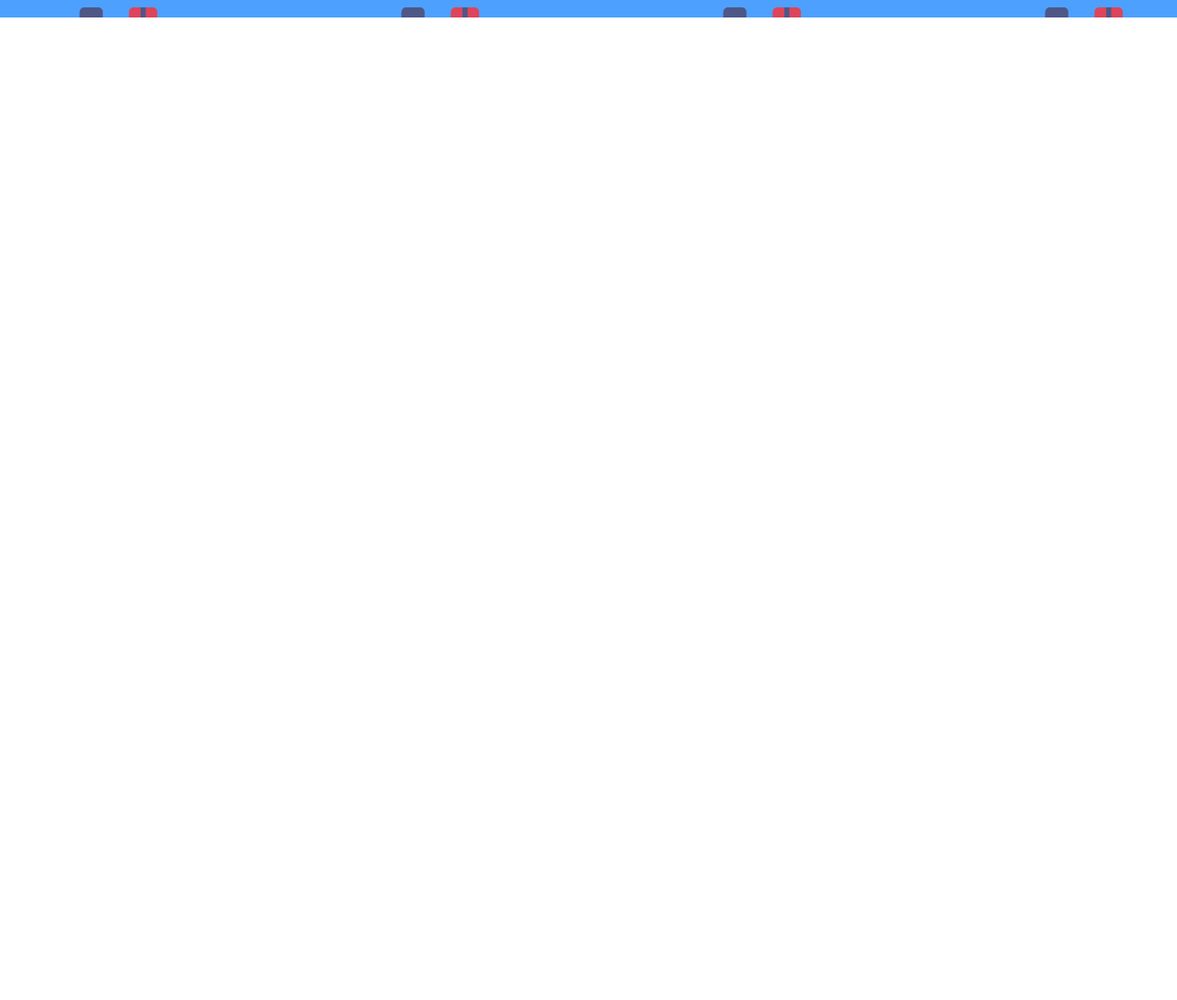
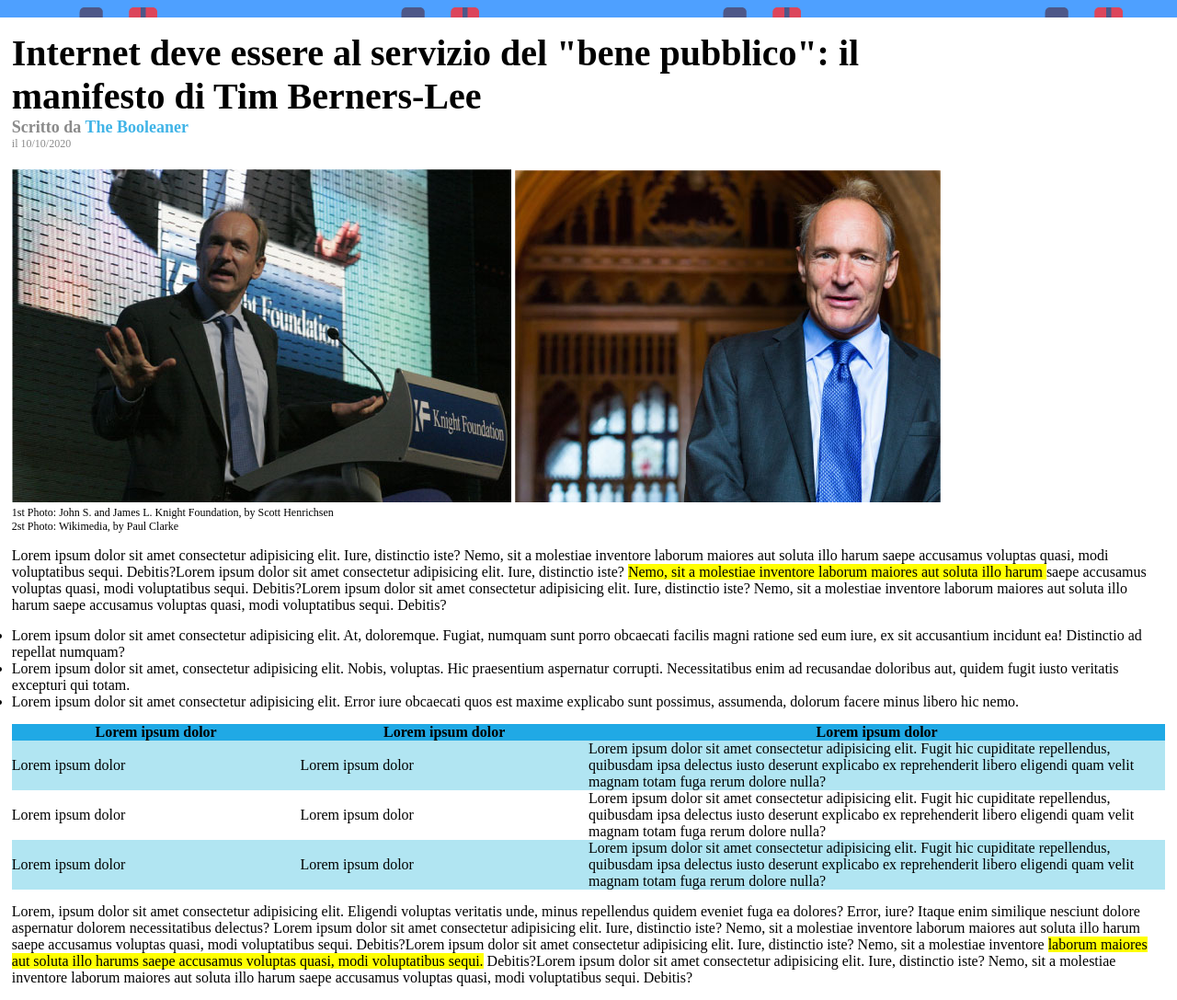
Before and after one commit to MichaelScarantino/html-css-booleaner, a plain HTML site: page index.html in a window 1280 px wide. Shown: the part 106-1193 px from the top of the page at 92% size. Before the commit the page ends 800 px from the top, so only its background shows below. Drawn offline with Linux system fonts and the light colour scheme.

Commit message:
finish main

```diff
--- a/css/style.css
+++ b/css/style.css
@@ -9,13 +9,73 @@ header {
     background-image: url(../img/pattern.png);
 }
 
-.container img{
+
+.logo img{
     width: 200px;
     margin-top: 50px;
     margin-bottom: 20px;
+
 }
 
 .container{
     width: 98%;
     margin: auto;
 }
+
+.container h1{
+    font-size: 40px;
+    margin-top: 15px;
+}
+
+.writer-source{
+    font-size: 18px;
+    font-weight: 800;
+    color: #8a8a8a;
+}
+
+.writer-source span{
+    color: #41b4e7;
+}
+
+.writing-date{
+    font-size: 12px;
+    color: #8a8a8a;
+    margin-bottom: 20px;
+}
+
+.photo-description{
+    font-size: 12px;
+}
+
+.text-content{
+    margin-top: 15px;
+    margin-bottom: 15px;
+}
+
+.text-underline{
+    background-color: #ffff03;
+}
+
+.lorem-list{
+    margin-bottom: 15px;
+}
+
+table{
+    border-collapse: collapse;
+}
+
+.largest {
+    width: 50%;
+}
+
+thead{
+    background-color: #20a9e5;
+}
+
+.color-row{
+    background-color: #b1e5f2;
+}
+
+.text-content{
+    margin-bottom: 15px;
+}
--- a/index.html
+++ b/index.html
@@ -10,9 +10,12 @@
 <body>
     <!--HEADER-->
     <header>
+
     <!--img logo-->
         <div class="container">
-            <img src="img/logo.svg" alt="booleaner logo">
+            <div class="logo">
+                <img src="img/logo.svg" alt="booleaner logo">
+            </div>
         </div>
 
     </header>
@@ -21,6 +24,84 @@
     <!--MAIN-->
     <main>
 
+        <div class="container">
+
+            <h1>Internet deve essere al servizio del "bene pubblico": il <br> manifesto di Tim Berners-Lee</h1>
+
+     <!--writer source-->
+            <div class="writer-source">
+
+                Scritto da <span>The Booleaner</span>
+
+            </div>
+
+    <!--writing date-->
+            <div class="writing-date">
+
+                il 10/10/2020
+
+            </div>
+
+    <!--img tim-->
+            <div>
+                <img src="img/tim-1.jpg" alt="Tim at the Knight Foundation">
+                <img src="img/tim-2.jpg" alt="Tim's photo">
+            </div>
+
+    <!--photo description-->
+            <div class="photo-description">
+                1st Photo: John S. and James L. Knight Foundation, by Scott Henrichsen<br>
+                2st Photo: Wikimedia, by Paul Clarke
+            </div>
+
+    <!--text content-->
+            <div class="text-content">
+                <p>Lorem ipsum dolor sit amet consectetur adipisicing elit. Iure, distinctio iste? Nemo, sit a molestiae inventore laborum maiores aut soluta illo harum saepe accusamus voluptas quasi, modi voluptatibus sequi. Debitis?Lorem ipsum dolor sit amet consectetur adipisicing elit. Iure, distinctio iste? <span class="text-underline"> Nemo, sit a molestiae inventore laborum maiores aut soluta illo harum </span> saepe accusamus voluptas quasi, modi voluptatibus sequi. Debitis?Lorem ipsum dolor sit amet consectetur adipisicing elit. Iure, distinctio iste? Nemo, sit a molestiae inventore laborum maiores aut soluta illo harum saepe accusamus voluptas quasi, modi voluptatibus sequi. Debitis?</p>
+            </div>
+    <!--unordered list-->
+            <div class="lorem-list">
+                <ul>
+                    <li>Lorem ipsum dolor sit amet consectetur adipisicing elit. At, doloremque. Fugiat, numquam sunt porro obcaecati facilis magni ratione sed eum iure, ex sit accusantium incidunt ea! Distinctio ad repellat numquam?</li>
+                    <li>Lorem ipsum dolor sit amet, consectetur adipisicing elit. Nobis, voluptas. Hic praesentium aspernatur corrupti. Necessitatibus enim ad recusandae doloribus aut, quidem fugit iusto veritatis excepturi qui totam.</li>
+                    <li>Lorem ipsum dolor sit amet consectetur adipisicing elit. Error iure obcaecati quos est maxime explicabo sunt possimus, assumenda, dolorum facere minus libero hic nemo.</li>
+                </ul>
+            </div>
+
+    <!--table-->
+            <div>
+                <table>
+                    <thead>
+                        <tr>
+                            <th>Lorem ipsum dolor</th>
+                            <th>Lorem ipsum dolor</th>
+                            <th class="largest">Lorem ipsum dolor</th>
+                        </tr>
+                    </thead>
+                    <tbody>
+                        <tr class="color-row">
+                            <td>Lorem ipsum dolor</td>
+                            <td>Lorem ipsum dolor</td>
+                            <td>Lorem ipsum dolor sit amet consectetur adipisicing elit. Fugit hic cupiditate repellendus, quibusdam ipsa delectus iusto deserunt explicabo ex reprehenderit libero eligendi quam velit magnam totam fuga rerum dolore nulla?</td>
+                        </tr>
+                        <tr>
+                            <td>Lorem ipsum dolor</td>
+                            <td>Lorem ipsum dolor</td>
+                            <td>Lorem ipsum dolor sit amet consectetur adipisicing elit. Fugit hic cupiditate repellendus, quibusdam ipsa delectus iusto deserunt explicabo ex reprehenderit libero eligendi quam velit magnam totam fuga rerum dolore nulla?</td>
+                        </tr>
+                        <tr class="color-row">
+                            <td>Lorem ipsum dolor</td>
+                            <td>Lorem ipsum dolor</td>
+                            <td>Lorem ipsum dolor sit amet consectetur adipisicing elit. Fugit hic cupiditate repellendus, quibusdam ipsa delectus iusto deserunt explicabo ex reprehenderit libero eligendi quam velit magnam totam fuga rerum dolore nulla?</td>
+                        </tr>
+                    </tbody>
+                </table>
+            </div>
+
+            <div class="text-content">
+                <p>Lorem, ipsum dolor sit amet consectetur adipisicing elit. Eligendi voluptas veritatis unde, minus repellendus quidem eveniet fuga ea dolores? Error, iure? Itaque enim similique nesciunt dolore aspernatur dolorem necessitatibus delectus? Lorem ipsum dolor sit amet consectetur adipisicing elit. Iure, distinctio iste? Nemo, sit a molestiae inventore laborum maiores aut soluta illo harum saepe accusamus voluptas quasi, modi voluptatibus sequi. Debitis?Lorem ipsum dolor sit amet consectetur adipisicing elit. Iure, distinctio iste? Nemo, sit a molestiae inventore <span class="text-underline">laborum maiores aut soluta illo harums saepe accusamus voluptas quasi, modi voluptatibus sequi.</span> Debitis?Lorem ipsum dolor sit amet consectetur adipisicing elit. Iure, distinctio iste? Nemo, sit a molestiae inventore laborum maiores aut soluta illo harum saepe accusamus voluptas quasi, modi voluptatibus sequi. Debitis?</p>
+            </div>
+
+        </div>
     </main>
     <!--END MAIN-->
 
```
Also changed, not shown: css/index.html (added).
